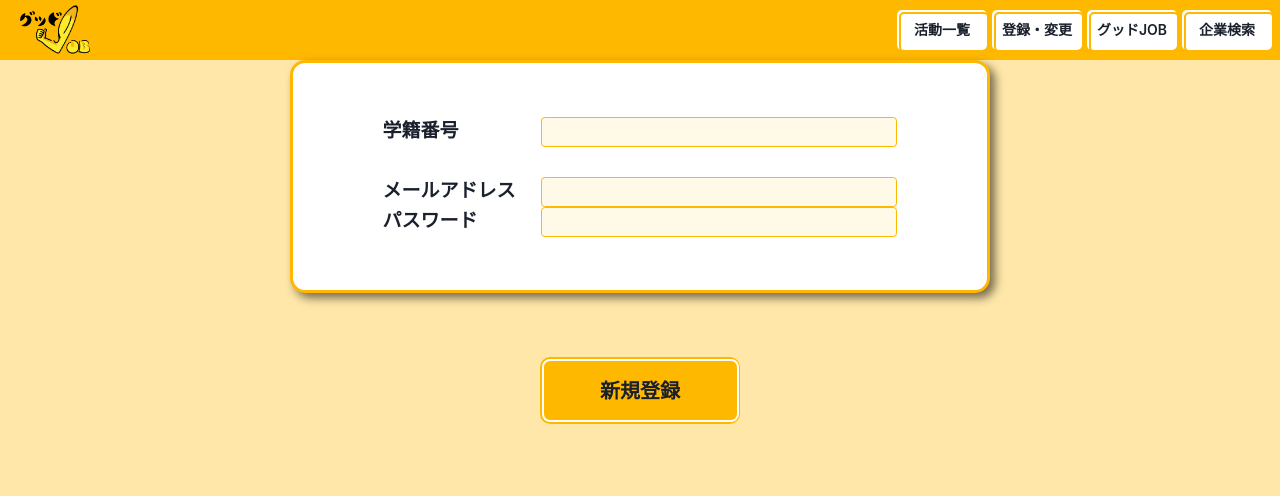
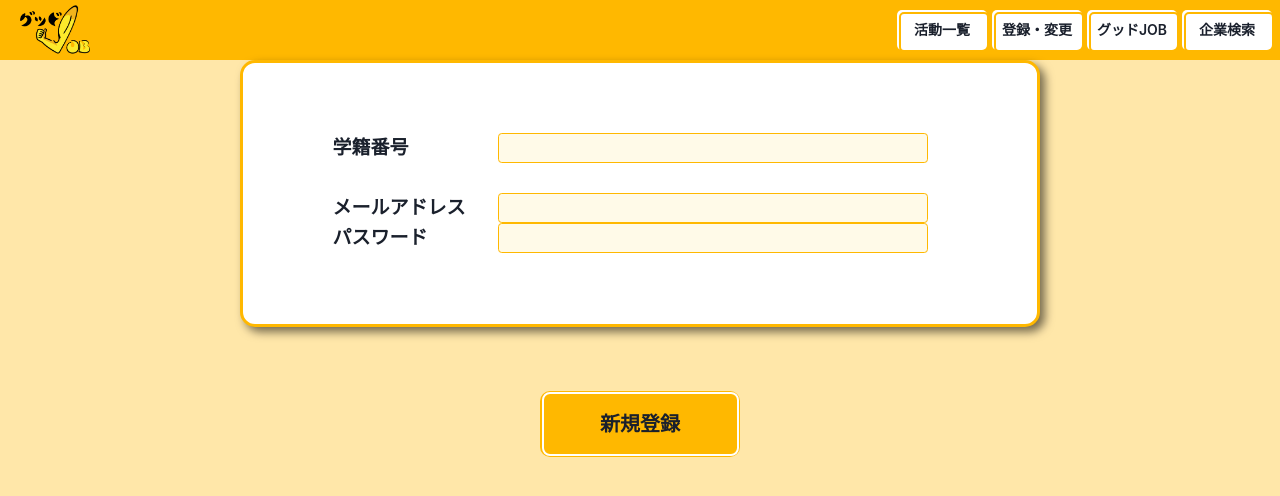
Before and after one commit to tama10171/next-recruit-app, a Next.js app: page /signUp in a window 1280 px wide. Shown: the top 496 px of the page. Built offline with nearby package versions, Linux system fonts and the light colour scheme; no server answers.

Commit message:
細かいスタイルの修正|signin

```diff
--- a/pages/signin/index.tsx
+++ b/pages/signin/index.tsx
@@ -76,11 +76,11 @@ const SignIn = () => {
           <Box className="login_flex" m={'10px'}>
             <Box className="login_box" bg="white">
               <HStack className="login_pare">
-                <Text className="login_form" whiteSpace={'nowrap'} w={'120px'}>
+                <Text className="login_form" whiteSpace={'nowrap'}>
                   メールアドレス
                 </Text>
                 {/* <Text className="login_form">学籍番号</Text> */}
-                <FormControl isRequired width={'70%'}>
+                <FormControl isRequired width={'80%'}>
                   <Input
                     h={'30px'}
                     bgColor={'#FFFAE8'}
@@ -94,7 +94,7 @@ const SignIn = () => {
               </HStack>
               <HStack className="login_pare">
                 <Text className="login_form">パスワード</Text>
-                <FormControl isRequired width={'70%'}>
+                <FormControl isRequired width={'80%'}>
                   <Input
                     h={'30px'}
                     bgColor={'#FFFAE8'}
--- a/styles/_main.scss
+++ b/styles/_main.scss
@@ -12,8 +12,8 @@
     display: flex;
     flex-direction: column;
     justify-content: center;
-    width: 70%;
-    max-width: 700px;
+    width: 80%;
+    max-width: 800px;
     aspect-ratio: 6/2;
     padding: 3% 7%;
     border-radius: 15px;
@@ -33,10 +33,11 @@
       text-align: center;
       font-weight: bold;
       max-width: 1000px;
-      width: 30%;
+      width: 160px;
       display: flex;
       justify-content: space-between;
       @include m.mq(sp) {
+        width: 130px;
         font-size: 1.3rem;
       }
     }
--- a/styles/style.css
+++ b/styles/style.css
@@ -69,8 +69,8 @@ html {
   display: flex;
   flex-direction: column;
   justify-content: center;
-  width: 70%;
-  max-width: 700px;
+  width: 80%;
+  max-width: 800px;
   aspect-ratio: 6/2;
   padding: 3% 7%;
   border-radius: 15px;
@@ -91,12 +91,13 @@ html {
   text-align: center;
   font-weight: bold;
   max-width: 1000px;
-  width: 30%;
+  width: 160px;
   display: flex;
   justify-content: space-between;
 }
 @media screen and (max-width: 768px) {
   .login_flex .login_box .login_form {
+    width: 130px;
     font-size: 1.3rem;
   }
 }
```
Also changed, not shown: 1 other file (tests, documents, lock files or other folders).
